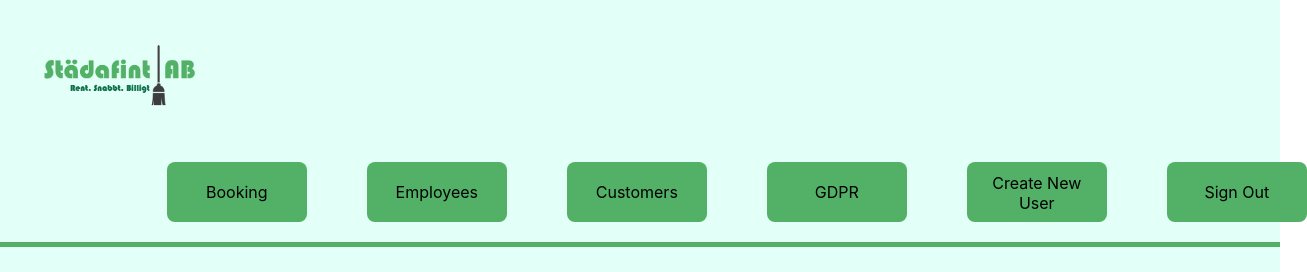
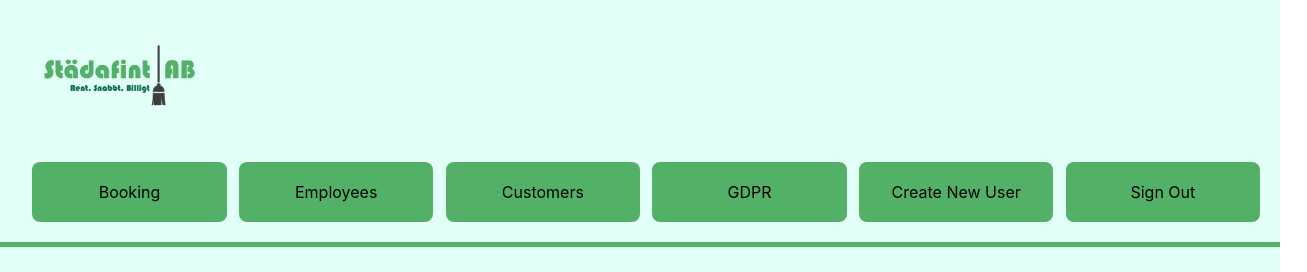
Before and after one commit to natischmidt/CleanCodeFrontend, a React (Vite) app: page /Employees in a window 1280 px wide. Shown: the top 272 px of the page, 1307 px wide, since content can reach past the window. Built offline with nearby package versions, Linux system fonts and the light colour scheme; no server answers.

Commit message:
fixed header to not smush togheter when page is not fullscreen etc

```diff
--- a/src/reusableComponents/header.tsx
+++ b/src/reusableComponents/header.tsx
@@ -45,7 +45,7 @@ const styles = {
     menuButtons: {
         display: 'flex',
         color: '#000001',
-        marginLeft: "7%",
+        // marginLeft: "7%",
         flexBasis: 'auto',
         flexGrow: 1,
         justifyContent: 'flex-end',
@@ -53,7 +53,7 @@ const styles = {
     },
     btn: {
         backgroundColor: '#53b067',
-        marginLeft: '5%',
+        marginLeft: '1%',
         width: '200px',
         height: '60px',
         fontWeight: 'normal',
```
